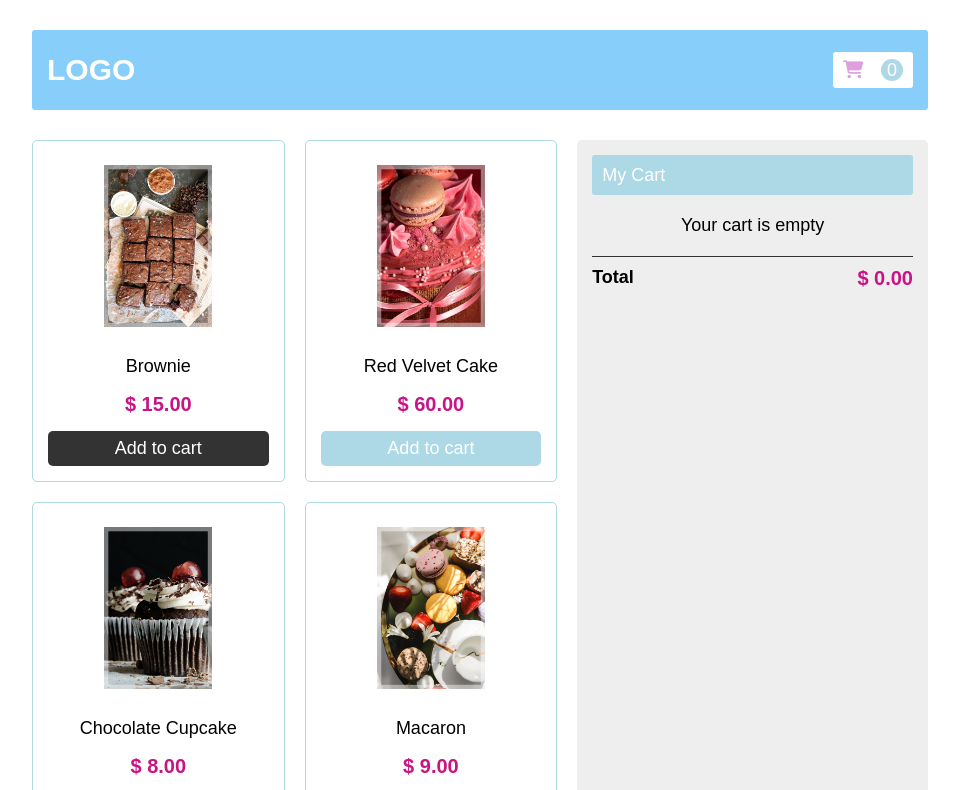
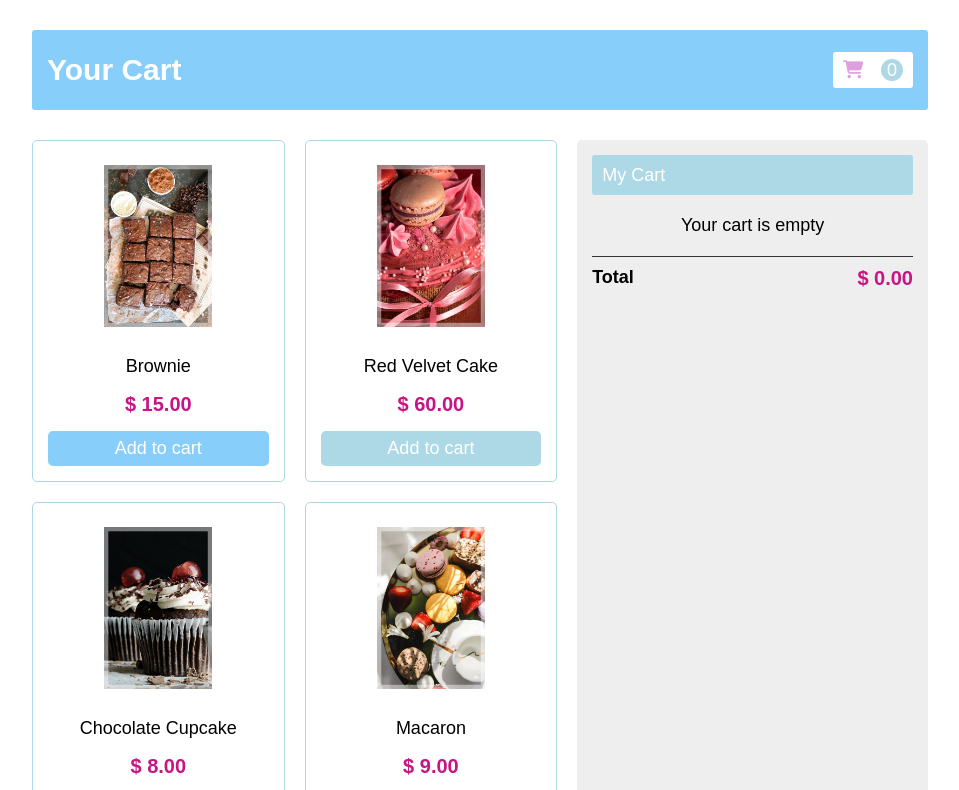
Before and after one commit to Donruethai/ShoppingCart, a plain HTML site: page index.html in a window 1280 px wide. In both pictures the pointer is over the button 318 px from the left and 448 px from the top of the page. Shown: the top 790 px of the page, without its empty margins (160-1119 px from the left). Drawn offline with Linux system fonts and the light colour scheme.

```diff
--- a/index.html
+++ b/index.html
@@ -6,7 +6,7 @@
     </head>
     <body>
         <div class="header">
-            <p class="logo">LOGO</p>
+            <p class="logo">Your Cart</p>
             <div class="cart"><i class="fa-solid fa-cart-shopping"></i><p id="count">0</p></div>
         </div>
         <div class="container">
--- a/style.css
+++ b/style.css
@@ -49,6 +49,26 @@ body{
     background-color: lightblue;
     color: white;
 }
+
+/*
+.container {
+    display: grid;
+    grid-template-columns: 1fr 1fr;
+    grid-gap: 20px;
+    width: 100%;
+    margin-bottom: 30px;
+}
+
+#root {
+    grid-column: 1 / 2;
+    width: 100%;
+    display: grid;
+    grid-template-columns: repeat(2, 1fr);
+    grid-gap: 20px;
+}
+*/
+
+
 .container{
     display: flex;
     width: 70%;
@@ -60,6 +80,8 @@ body{
     grid-template-columns: repeat(2, 1fr);
     grid-gap: 20px;
 }
+
+
 .sidebar{
     width: 40%;
     border-radius: 5px;
@@ -132,7 +154,7 @@ button{
     color: white;
 }
 button:hover{
-    background-color: #333;
+    background-color: lightskyblue;
 }
 .cart-item{
     display: flex;
```
